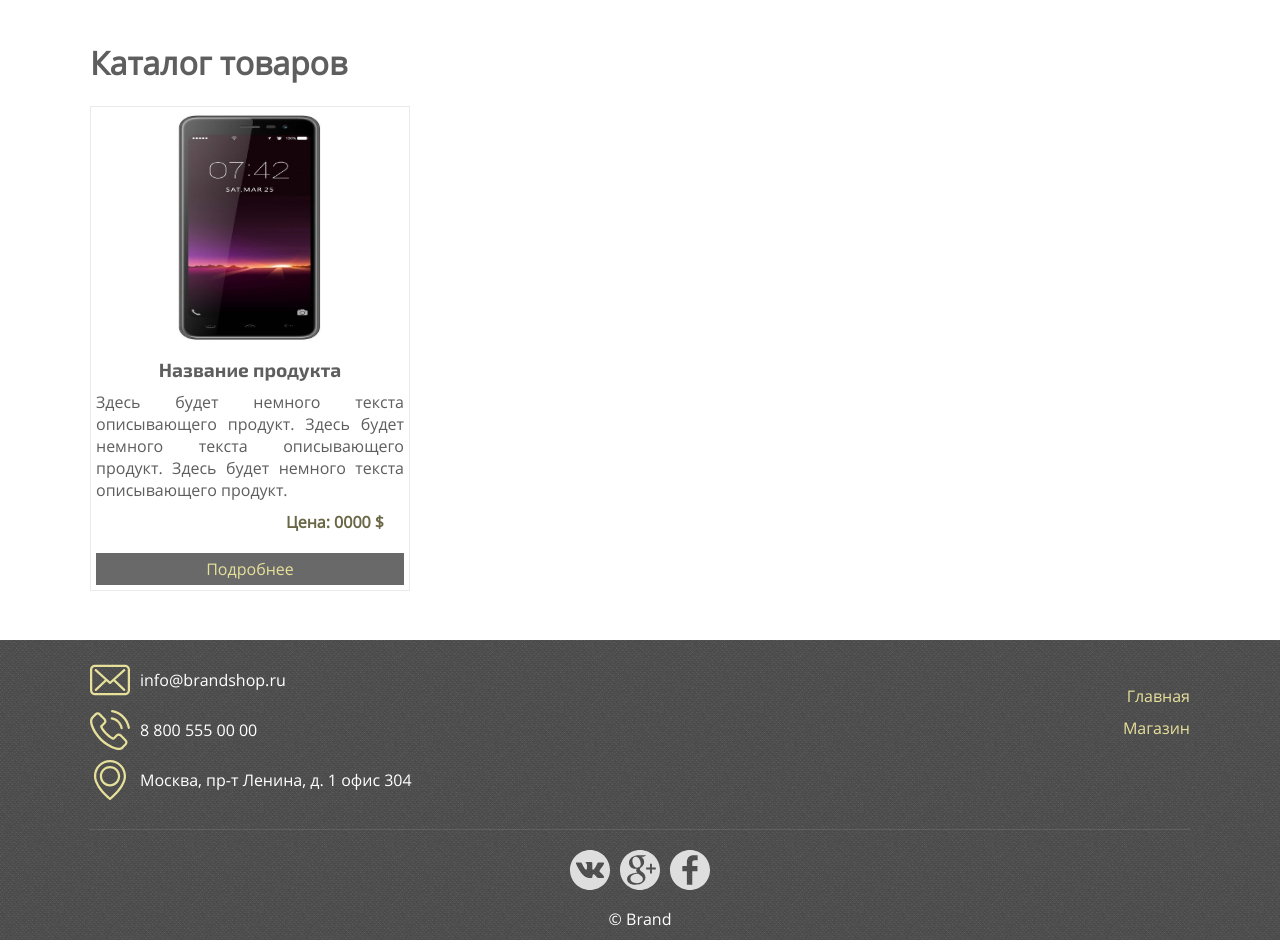
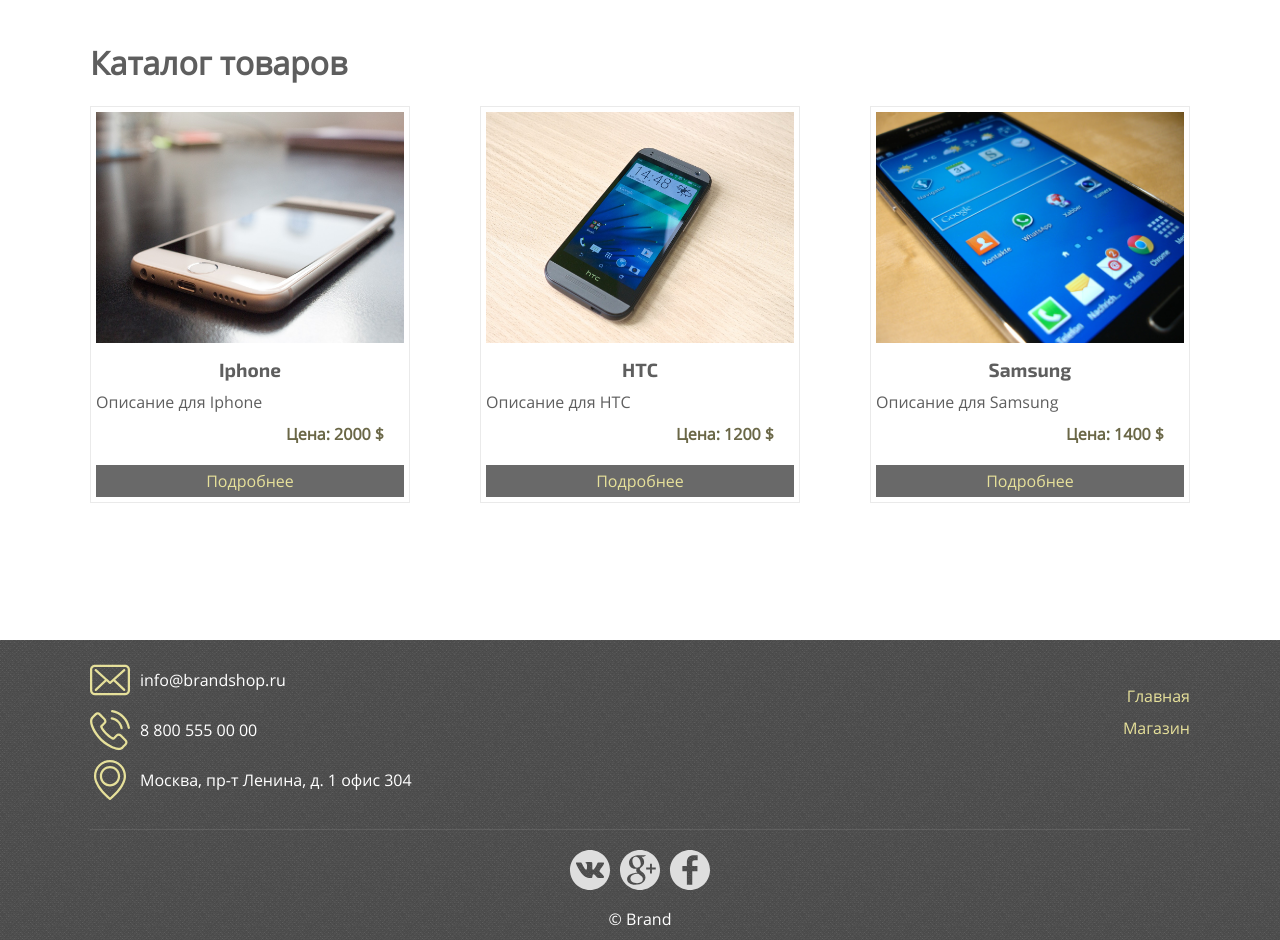
Before and after one commit to Filippok82/GB_PHP_brandshop, a PHP site: page /index.php?page=shop in a window 1280 px wide. Shown: the part 71-1011 px from the top of the page. Run offline with PHP 8.4, Linux system fonts and the light colour scheme.

Commit message:
Creating a product catalog

```diff
--- a/index.php
+++ b/index.php
@@ -57,7 +57,15 @@
     } elseif ($page == 'shop') {
         require('templates/shop.php');
     } elseif ($page == 'product') {
-        echo 'а тут у нас будет страница с открытым товаром';
+        $id = $_GET['id'];
+        $good = [];
+        foreach ($goods as $product) {
+            if ($product['id'] == $id) {
+                $good = $product;
+                break;
+            }
+        }
+        require('templates/openedProduct.php');
     }
 ?>
 
--- a/templates/shop.php
+++ b/templates/shop.php
@@ -1,22 +1,23 @@
 <h1>
     Каталог товаров
 </h1>
-
+<div>
+    <?php foreach ($goods as $good): ?>
 <div class="shopUnit">
-    <img src="/images/dfdf.jpg" />
+            <img src="<?php echo $good['img']; ?>"/>
 
             <div class="shopUnitName">
-        Название продукта
+                <?php echo $good['name']; ?>
             </div>
             <div class="shopUnitShortDesc">
-        Здесь будет немного текста описывающего продукт.
-        Здесь будет немного текста описывающего продукт.
-        Здесь будет немного текста описывающего продукт.
+                <?php echo $good['desc']; ?>
             </div>
             <div class="shopUnitPrice">
-        Цена: 0000 $
+                Цена: <?php echo $good['price']; ?>
             </div>
-    <a href="#" class="shopUnitMore">
+            <a href="index.php?page=product&id=<?php echo $good['id']; ?>" class="shopUnitMore">
                 Подробнее
             </a>
         </div>
+    <?php endforeach; ?>
+</div>
```
Also changed, not shown: templates/openedProduct.php (+4 -6 lines). Lines whose indentation alone changed are shown as unchanged.
